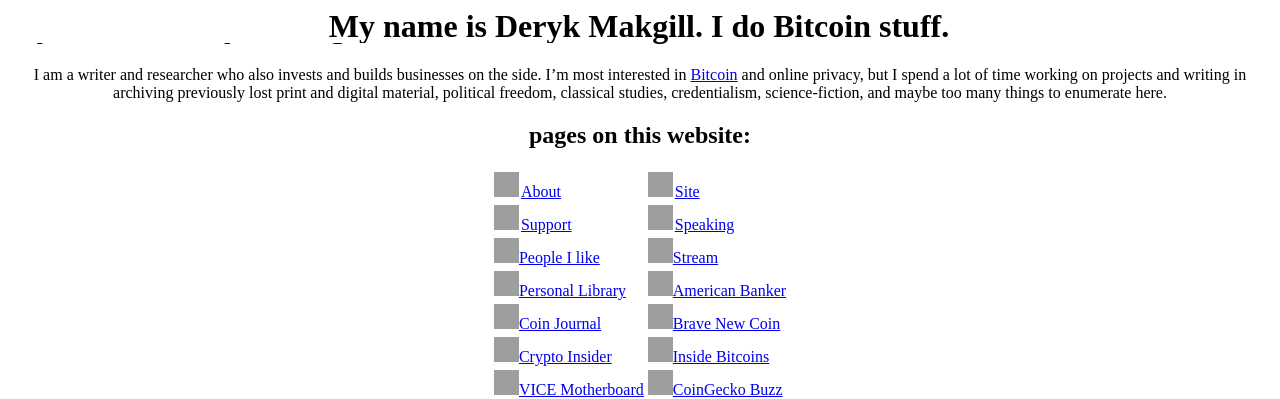
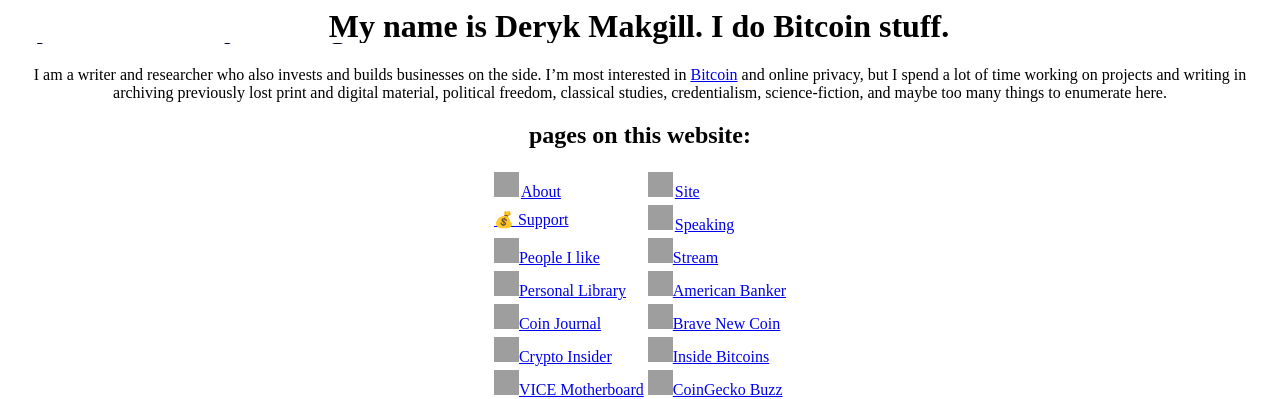
Before and after one commit to makgill/deryk, a Jekyll site: the page built from index.md, in a window 1280 px wide. Shown: the top 399 px of the page. Built offline with Jekyll 4.4.1, drawn with Linux system fonts in a browser that asks for light colours; grey boxes are pictures that could not be loaded.

Commit message:
Update index.md

```diff
--- a/index.md
+++ b/index.md
@@ -19,7 +19,7 @@
 </tr>
 <tr>
 <td>
-<a href="https://www.longhash.com/en/author/1169"><img src="https://www.mvta.com/cms-files/size-768x768/construction_clipart_rta75xx8c.jpg" alt="click for my articles on Longhash" style="width:25px;height:25px;margin-right:2px;">Support</a>
+<a href="https://www.longhash.com/en/author/1169">💰 Support</a>
 </td>
 <td>
 <a href="https://bitcoinmagazine.com/authors/kyle-torpey"><img src="https://www.mvta.com/cms-files/size-768x768/construction_clipart_rta75xx8c.jpg" alt="click for my articles on Bitcoin Magazine" style="width:25px;height:25px;margin-right:2px;">Speaking</a>
```
